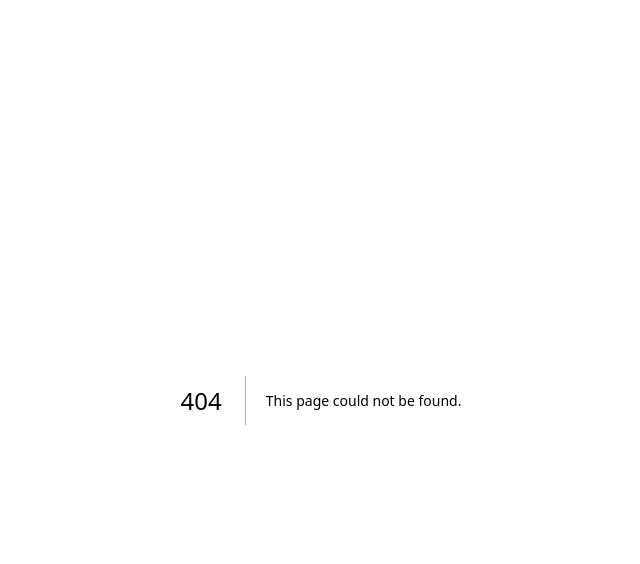
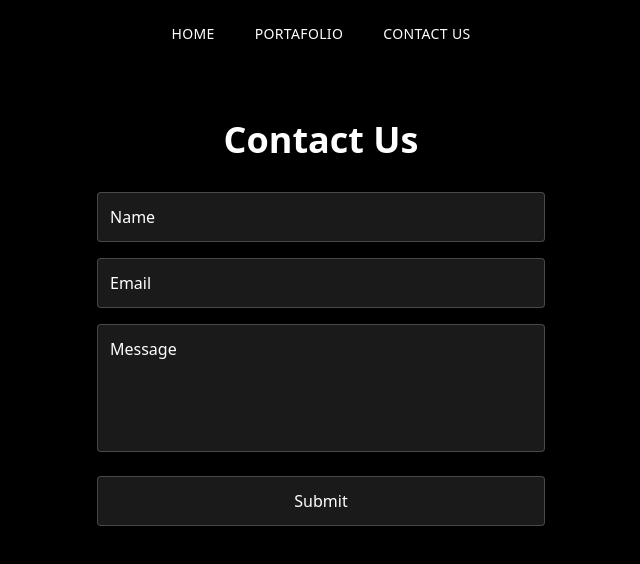
Before and after one commit to lienzo-Edison/Lienzo-studio, a Next.js app: page /contact in a window 1280 px wide. Before the commit this address had no page. Shown: the top 564 px of the page, without its empty margins (319-959 px from the left). Built offline with nearby package versions, Linux system fonts and the light colour scheme.

Commit message:
Update contact page and backend

```diff
--- /dev/null
+++ b/app/api/contact.ts
@@ -0,0 +1,46 @@
+import type { NextRequest } from "next/server";
+import nodemailer from "nodemailer";
+
+export async function POST(req: NextRequest) {
+  try {
+    const data = await req.json();
+    const { name, email, message } = data;
+
+    if (!name || !email || !message) {
+      return new Response(JSON.stringify({ success: false, error: "Missing fields" }), {
+        status: 400,
+        headers: { "Content-Type": "application/json" },
+      });
+    }
+
+    // Configure Nodemailer for Zoho Mail
+    const transporter = nodemailer.createTransport({
+      host: process.env.SMTP_HOST,
+      port: Number(process.env.SMTP_PORT),
+      secure: true, // SSL for port 465
+      auth: {
+        user: process.env.SMTP_USER,
+        pass: process.env.SMTP_PASS,
+      },
+    });
+
+    // Send email
+    await transporter.sendMail({
+      from: `"${name}" <${email}>`,
+      to: process.env.CONTACT_EMAIL,
+      subject: `Contact Form Submission: ${name}`,
+      text: message,
+    });
+
+    return new Response(JSON.stringify({ success: true }), {
+      status: 200,
+      headers: { "Content-Type": "application/json" },
+    });
+  } catch (err) {
+    console.error(err);
+    return new Response(JSON.stringify({ success: false, error: "Server error" }), {
+      status: 500,
+      headers: { "Content-Type": "application/json" },
+    });
+  }
+}
--- /dev/null
+++ b/app/contact/page.tsx
@@ -0,0 +1,81 @@
+"use client";
+import Link from "next/link";
+import { useState, FormEvent } from "react";
+
+export default function Contact() {
+  const [name, setName] = useState("");
+  const [email, setEmail] = useState("");
+  const [message, setMessage] = useState("");
+  const [status, setStatus] = useState("");
+
+  return (
+    <main className="min-h-screen flex flex-col items-center justify-start bg-black text-white p-6">
+      {/* Navigation Bar */}
+      <nav className="absolute top-0 left-0 w-full z-20 flex justify-center gap-10 py-6 text-white text-sm uppercase tracking-wide">
+        <Link href="/" className="hover:opacity-70 transition">
+          Home
+        </Link>
+        <Link href="/portfolio" className="hover:opacity-70 transition">
+          Portafolio
+        </Link>
+        <Link href="/contact" className="hover:opacity-70 transition">
+          Contact Us
+        </Link>
+      </nav>
+      <h1 className="text-4xl font-bold mb-8 mt-24">Contact Us</h1>
+      <form
+        className="w-full max-w-md flex flex-col gap-4"
+        onSubmit={async (e: FormEvent) => {
+          e.preventDefault();
+          setStatus("Sending...");
+          try {
+            const res = await fetch("/api/contact", {
+              method: "POST",
+              headers: { "Content-Type": "application/json" },
+              body: JSON.stringify({ name, email, message }),
+            });
+            const data = await res.json();
+            if (data.success) {
+              setStatus("Message sent!");
+              setName("");
+              setEmail("");
+              setMessage("");
+            } else {
+              setStatus(`Error: ${data.error}`);
+            }
+          } catch (err) {
+            setStatus("Error sending message.");
+          }
+        }}
+      >
+        <input
+          type="text"
+          placeholder="Name"
+          value={name}
+          onChange={(e) => setName(e.target.value)}
+          className="p-3 rounded bg-white/10 border border-white/20 text-white placeholder-white focus:outline-none focus:ring-2 focus:ring-white"
+        />
+        <input
+          type="email"
+          placeholder="Email"
+          value={email}
+          onChange={(e) => setEmail(e.target.value)}
+          className="p-3 rounded bg-white/10 border border-white/20 text-white placeholder-white focus:outline-none focus:ring-2 focus:ring-white"
+        />
+        <textarea
+          placeholder="Message"
+          value={message}
+          onChange={(e) => setMessage(e.target.value)}
+          className="p-3 rounded bg-white/10 border border-white/20 text-white placeholder-white focus:outline-none focus:ring-2 focus:ring-white h-32 resize-none"
+        />
+        <button
+          type="submit"
+          className="bg-white/10 hover:bg-white/20 border border-white/20 rounded p-3 mt-2 transition"
+        >
+          Submit
+        </button>
+        {status && <p className="mt-2 text-white">{status}</p>}
+      </form>
+    </main>
+  );
+}
```
